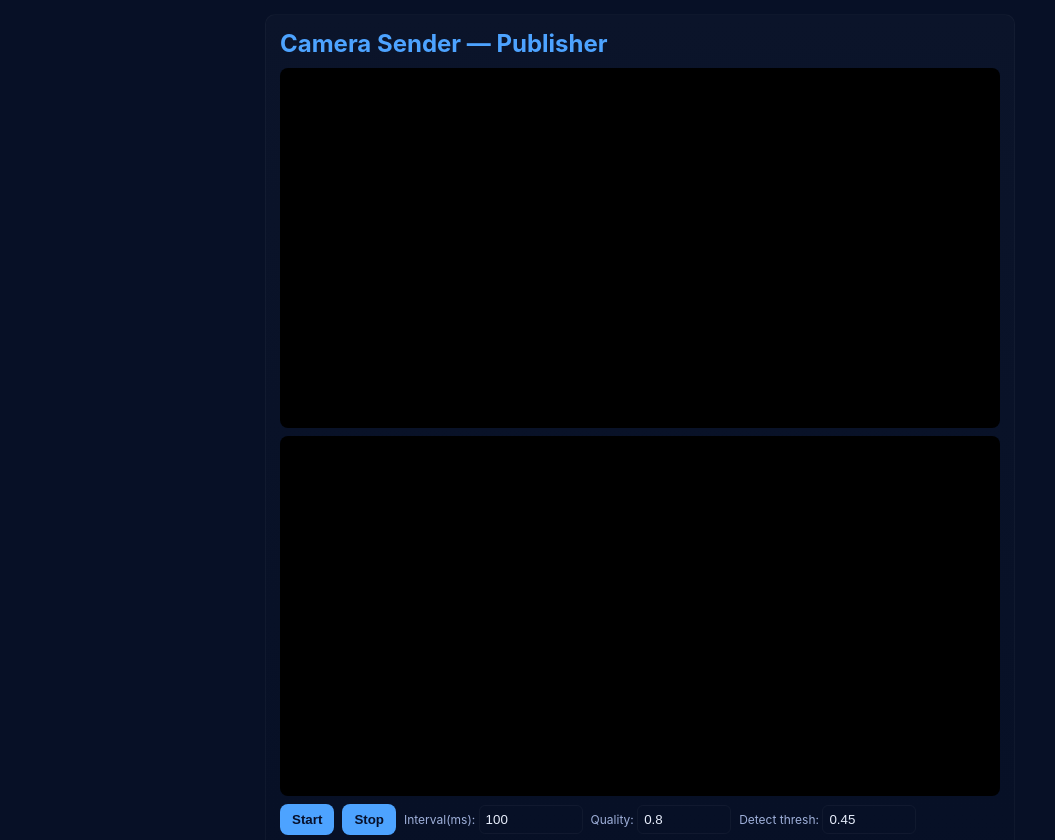
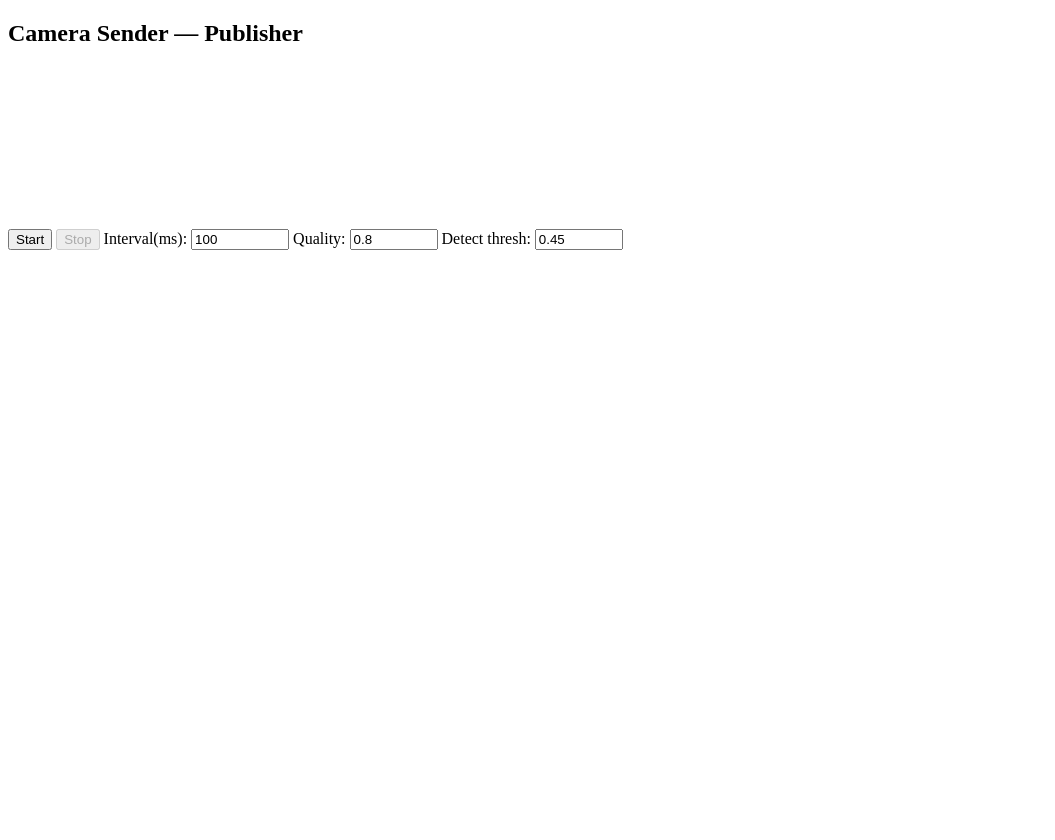
Before and after one commit to cyberremi/motion-system, a website: page public/cam_sender.html in a window 1280 px wide. Shown: the whole page, without its empty margins (0-1055 px from the left). After the commit the page ends 800 px from the top, so only its background shows below. Drawn offline with nearby package versions, Linux system fonts and the light colour scheme; no server answers.

Commit message:
Update cam_sender.html

```diff
--- a/public/cam_sender.html
+++ b/public/cam_sender.html
@@ -4,18 +4,7 @@
   <meta charset="utf-8">
   <title>Camera Sender — Optimized</title>
   <meta name="viewport" content="width=device-width,initial-scale=1">
-  <style>
-    :root{--bg:#071026;--card:#0f1724;--text:#e8eefc;--accent:#4da3ff}
-    body{margin:0;font-family:Inter,system-ui,Arial;background:var(--bg);color:var(--text);padding:14px}
-    .card{background:linear-gradient(180deg, rgba(255,255,255,0.02), rgba(0,0,0,0.02));border:1px solid rgba(255,255,255,0.03);padding:14px;border-radius:10px;max-width:720px;margin:0 auto}
-    h2{margin:0 0 10px 0;color:var(--accent)}
-    video, canvas{width:100%;border-radius:8px;background:#000;display:block}
-    .controls{display:flex;gap:8px;align-items:center;margin-top:8px;flex-wrap:wrap}
-    input[type=number], input[type=range] {padding:6px;border-radius:6px;border:1px solid rgba(255,255,255,0.04);background:transparent;color:var(--text)}
-    button{background:var(--accent);border:0;padding:8px 12px;border-radius:8px;color:#07102a;cursor:pointer;font-weight:700}
-    #log{margin-top:8px;background:#07182a;padding:8px;border-radius:6px;height:140px;overflow:auto;font-family:monospace;font-size:13px}
-    label.small{font-size:12px;color:#9fb0da}
-  </style>
+
 </head>
 <body>
   <div class="card">
```
